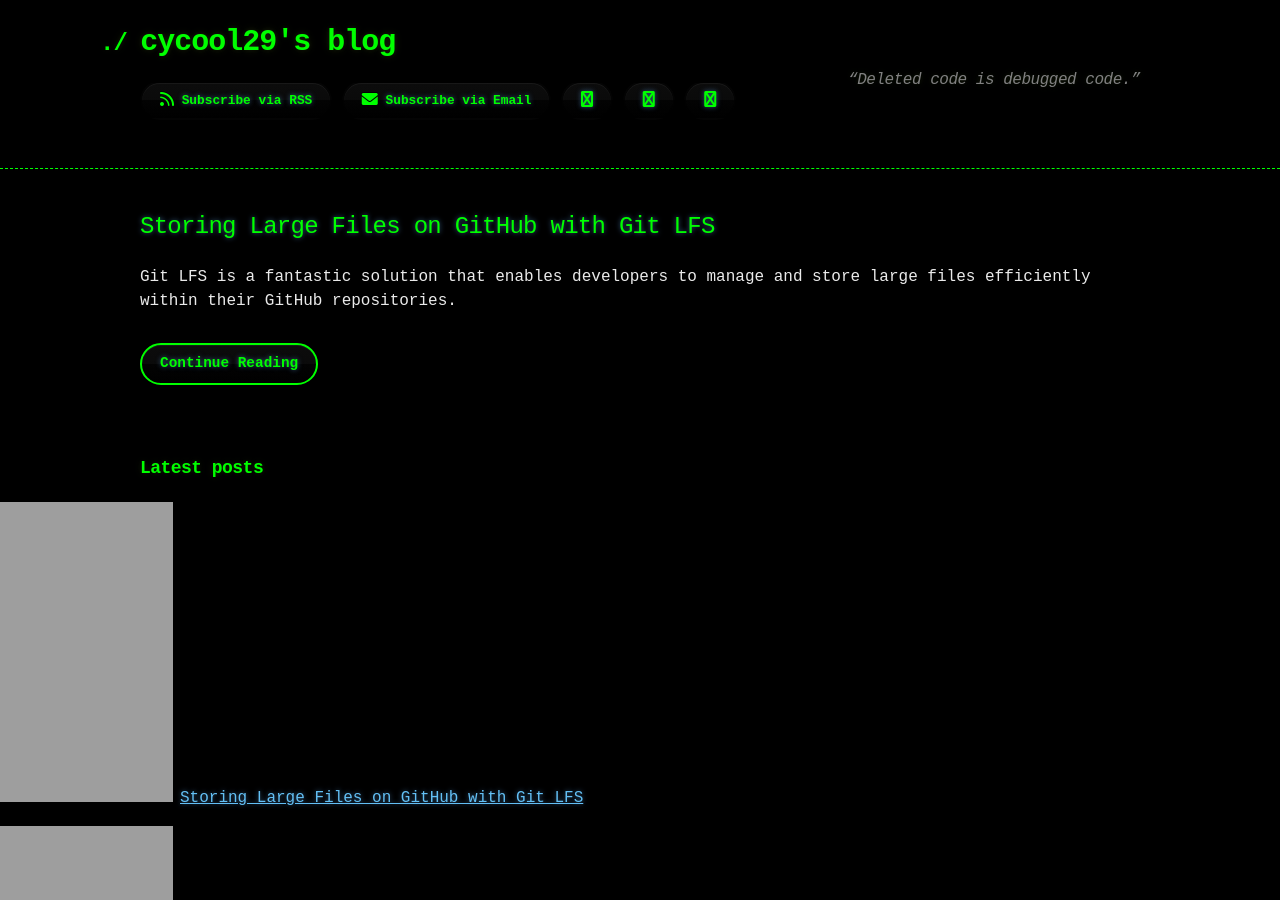
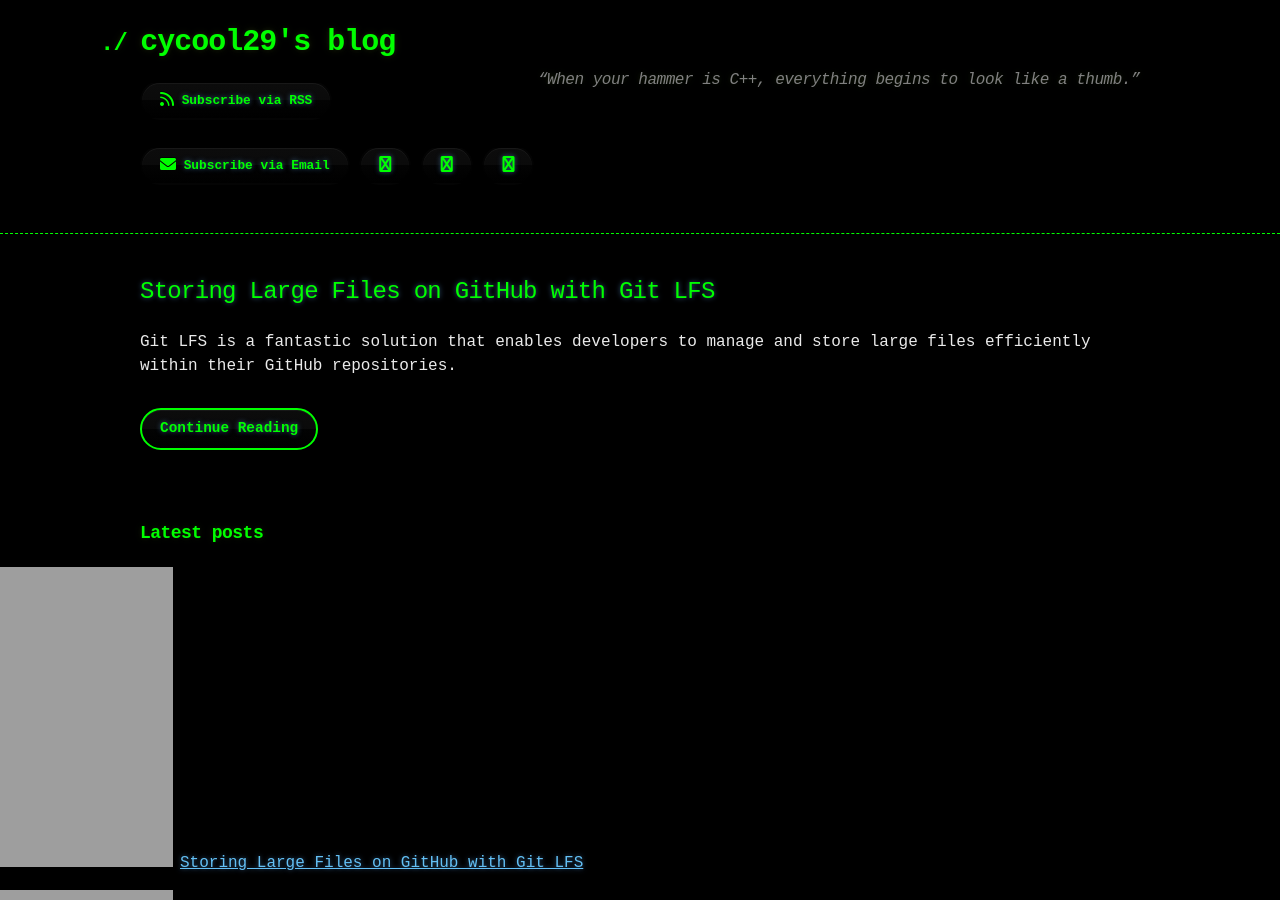
Before and after one commit to cycool29/cycool29.github.io, a Jekyll site: the page built from index.md, in a window 1280 px wide and 900 px high. Built offline with Jekyll 4.4.1, drawn with Linux system fonts in a browser that asks for light colours; a style sheet for code colours, icons or effects is not loaded.

Commit message:
Update quotes

```diff
--- a/_config.yml
+++ b/_config.yml
@@ -1,5 +1,5 @@
 title: cycool29's blog
-description: "“Deleted code is debugged code.” "
+description: "“When your hammer is C++, everything begins to look like a thumb.” "
 bio: A high school student. Intermediate in Python, Git, Bash. Learning JavaScript. He/Him. "
 author: cycool29
 url: https://cycool29.github.io
```
